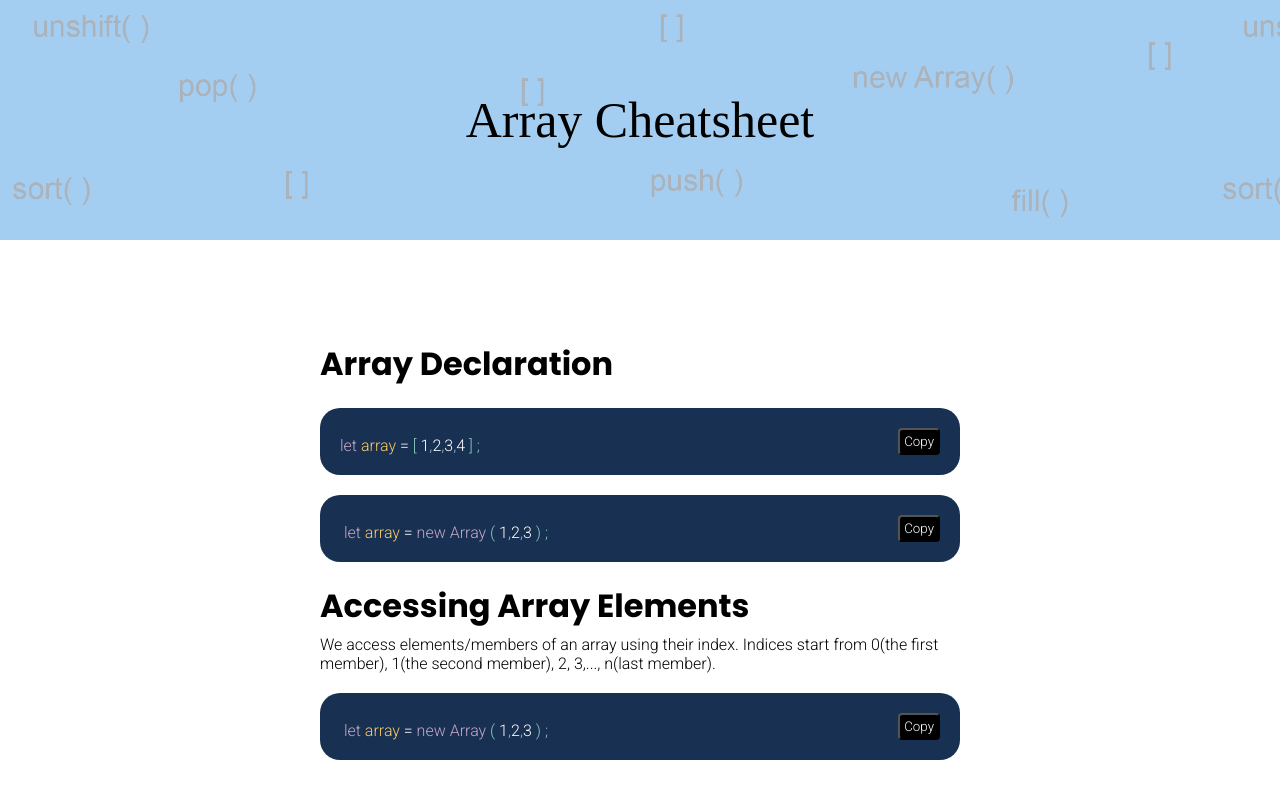
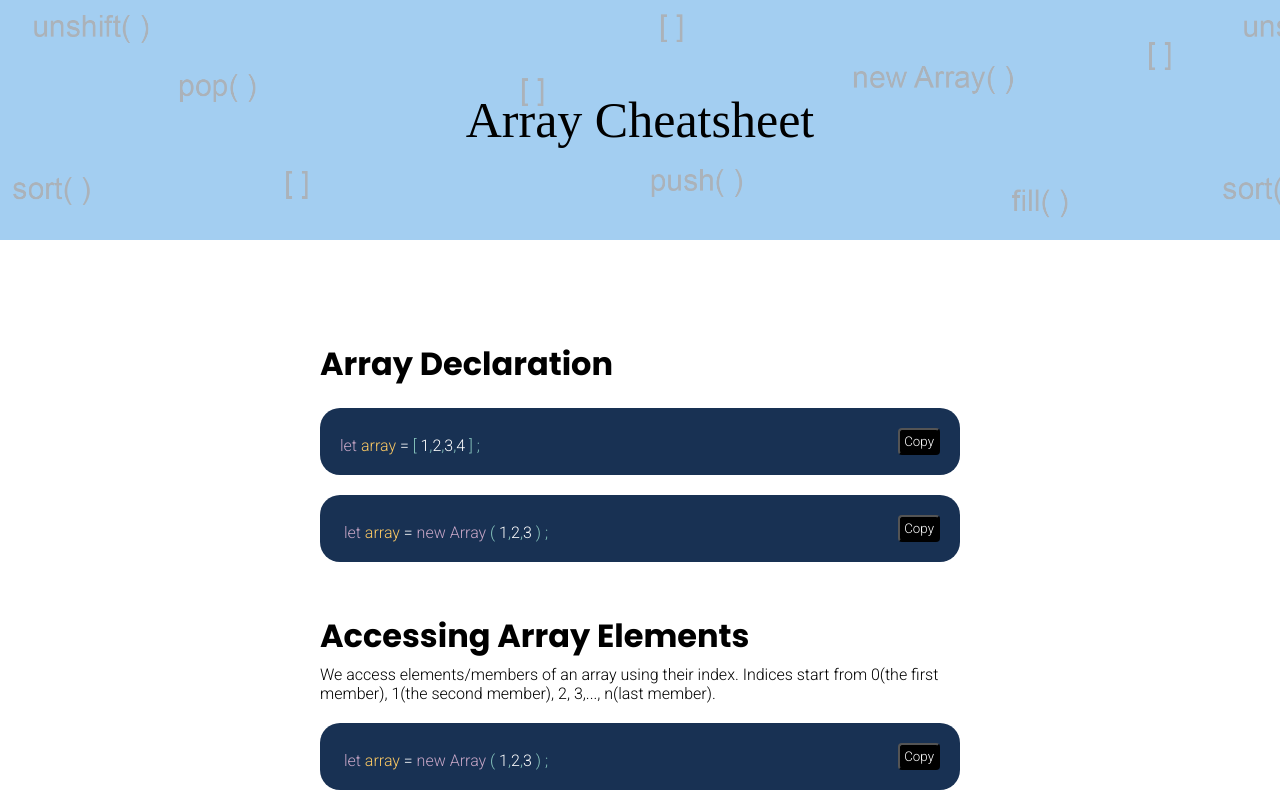
Before and after one commit to abrusu-collins/JS-Cheatsheet, a React (Create React App) app: page /array in a window 1280 px wide. Built offline with nearby package versions, Linux system fonts and the light colour scheme; a web font is replaced by a local one.

Commit message:
coming together

```diff
--- a/src/components/Cheatsheets/Array/Array.jsx
+++ b/src/components/Cheatsheets/Array/Array.jsx
@@ -51,7 +51,7 @@ function Array() {
               Copy
             </button>
           </div>
-          <h2>Accessing Array Elements</h2>
+          <h2 className="top_marginator">Accessing Array Elements</h2>
           <p>
             We access elements/members of an array using their index. Indices
             start from 0(the first member), 1(the second member), 2, 3,..., n(last member).
--- a/src/sass/_config.scss
+++ b/src/sass/_config.scss
@@ -18,7 +18,9 @@ span {
   color: $button_backgroundcolor;
   // font-family: "Aboreto", cursive;
 }
-
+.top_marginator{
+  margin-top: 50px;
+}
 .keyword {
   color: rgb(197, 165, 197);
 }
```
Also changed, not shown: src/styles/index.css.
